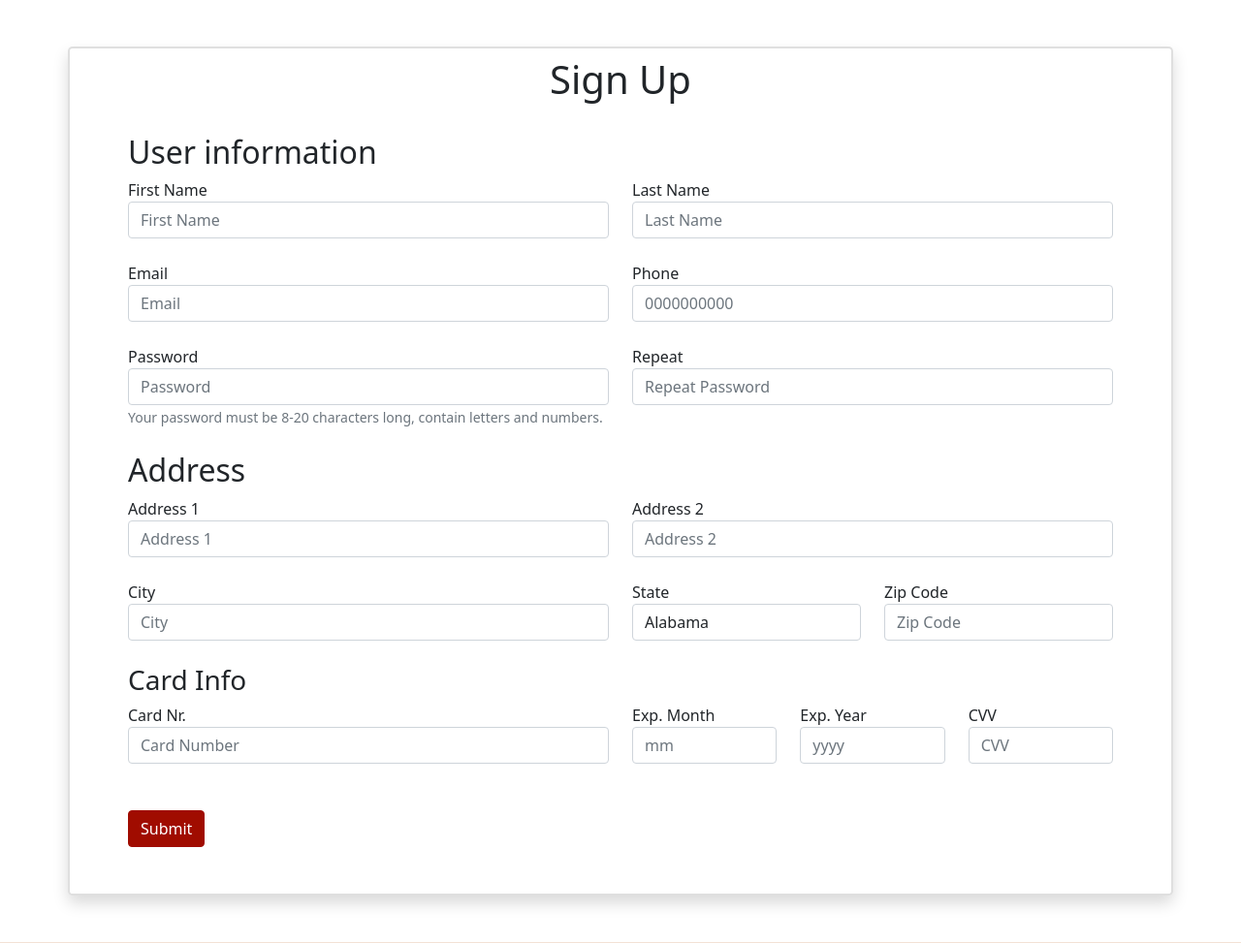
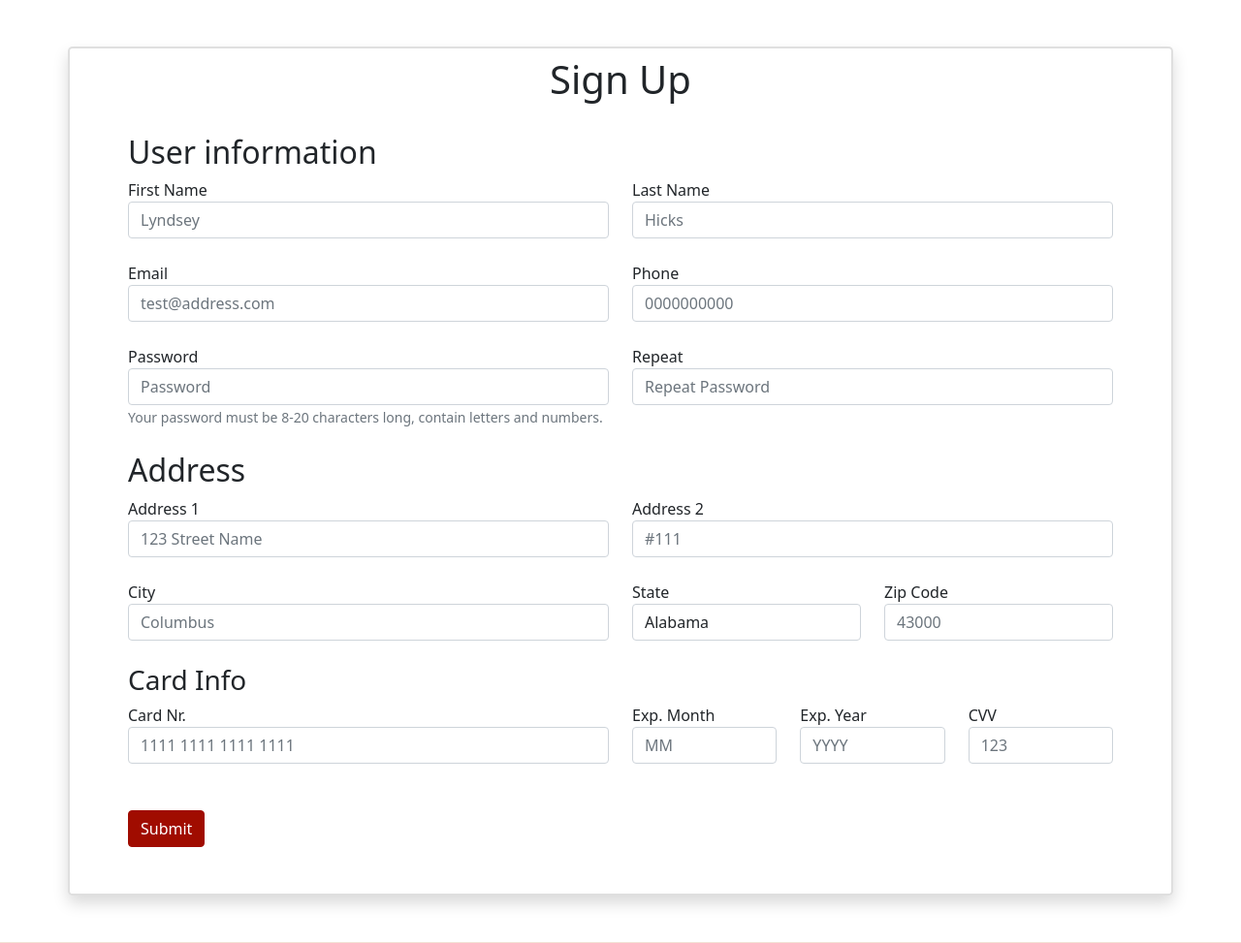
Before and after one commit to mihaelavalac/SweetLand, a PHP site: page /sign_up.php in a window 1280 px wide. Shown: the part 81-1054 px from the top of the page at 97% size. Run offline with PHP 8.4, Linux system fonts and the light colour scheme; data that the repository does not hold is empty; a stand-in replaces the project's code that opens the database connection; some libraries are stand-ins or nearby versions.

Commit message:
Updated placeholder data in the signup form so that it will be more intuitive what format is accepted.

```diff
--- a/sign_up.php
+++ b/sign_up.php
@@ -77,17 +77,17 @@ if ($_SERVER["REQUEST_METHOD"] == "POST") {
             <div class="row ">
                 <div class="form-group col-md-6">
                     <label for="fName">First Name</label>
-                    <input type="text" class="form-control" id="fName" name="fName" placeholder="First Name" required>
+                    <input type="text" class="form-control" id="fName" name="fName" placeholder="Lyndsey" required>
                     <?php echo '<small class="text-primary">' . $f_name_error . '</small><br>' ?>
                 </div>
                 <div class="form-group col-md-6">
                     <label for="lName">Last Name</label>
-                    <input type="text" class="form-control" id="lName" name="lName" placeholder="Last Name" required>
+                    <input type="text" class="form-control" id="lName" name="lName" placeholder="Hicks" required>
                     <?php echo '<small class="text-primary">' . $l_name_error . '</small><br>' ?>
                 </div>
                 <div class="form-group col-md-6">
                     <label for="email">Email</label>
-                    <input type="email" class="form-control" id="email" name="email" placeholder="Email" required>
+                    <input type="email" class="form-control" id="email" name="email" placeholder="test@address.com" required>
                     <?php echo '<small class="text-primary">' . $email_error . '</small><br>' ?>
                 </div>
                 <div class="form-group col-md-6">
@@ -112,17 +112,17 @@ if ($_SERVER["REQUEST_METHOD"] == "POST") {
             <div class="row">
                 <div class="form-group col-md-6">
                     <label for="address1">Address 1</label>
-                    <input type="text" class="form-control" id="address1" name="address1" placeholder="Address 1" required>
+                    <input type="text" class="form-control" id="address1" name="address1" placeholder="123 Street Name" required>
                     <?php echo '<small class="text-primary">' . $address_1_error . '</small><br>' ?>
                 </div>
                 <div class="form-group col-md-6">
                     <label for="address2">Address 2</label>
-                    <input type="text" class="form-control" id="address2" name="address2" placeholder="Address 2">
+                    <input type="text" class="form-control" id="address2" name="address2" placeholder="#111">
                     <?php echo '<small class="text-primary">' . $address_2_error . '</small><br>' ?>
                 </div>
                 <div class="form-group col-md-6">
                     <label for="city">City</label>
-                    <input type="text" class="form-control" id="city" name="city" placeholder="City" required>
+                    <input type="text" class="form-control" id="city" name="city" placeholder="Columbus" required>
                     <?php echo '<small class="text-primary">' . $city_error . '</small><br>' ?>
                 </div>
                 <div class="form-group col-md-3">
@@ -183,30 +183,30 @@ if ($_SERVER["REQUEST_METHOD"] == "POST") {
                 </div>
                 <div class="form-group col-md-3">
                     <label for="zip_code">Zip Code</label>
-                    <input type="text" class="form-control" id="zip_code" name="zip_code" placeholder="Zip Code" required>
+                    <input type="text" class="form-control" id="zip_code" name="zip_code" placeholder="43000" required>
                     <?php echo '<small class="text-primary">' . $zip_code_error . '</small><br>' ?>
                 </div>
             </div>
             <h3>Card Info</h3>
             <div class="row">
                 <div class="form-group col-md-6">
-                    <label for="card_nr">Card Nr.</label>
-                    <input type="inputCard" class="form-control" id="card_nr" name="card_nr" placeholder="Card Number" required>
+                    <label for="card_nr">Card Nr. </label>
+                    <input type="inputCard" class="form-control" id="card_nr" name="card_nr" placeholder="1111 1111 1111 1111" required>
                     <?php echo '<small class="text-primary">' . $card_num_error . '</small><br>' ?>
                 </div>
                 <div class="form-group col-md-2 col-sm-4">
                     <label for="card_exp_month">Exp. Month</label>
-                    <input type="inputCard" class="form-control" id="card_exp_month" name="card_exp_month" placeholder="mm" required>
+                    <input type="inputCard" class="form-control" id="card_exp_month" name="card_exp_month" placeholder="MM" required>
                     <?php echo '<small class="text-primary">' . $exp_month_error . '</small><br>' ?>
                 </div>
                 <div class="form-group col-md-2 col-sm-4">
                     <label for="card_exp_year">Exp. Year</label>
-                    <input type="inputCard" class="form-control" id="card_exp_year" name="card_exp_year" placeholder="yyyy" required>
+                    <input type="inputCard" class="form-control" id="card_exp_year" name="card_exp_year" placeholder="YYYY" required>
                     <?php echo '<small class="text-primary">' . $exp_year_err . '</small><br>' ?>
                 </div>
                 <div class="form-group col-md-2 col-sm-4">
                     <label for="card_cvv">CVV</label>
-                    <input type="inputCard" class="form-control" id="card_cvv" name="card_cvv" placeholder="CVV" required>
+                    <input type="inputCard" class="form-control" id="card_cvv" name="card_cvv" placeholder="123" required>
                     <?php echo '<small class="text-primary">' . $card_cvv_error . '</small><br>' ?>
                 </div>
 
```
